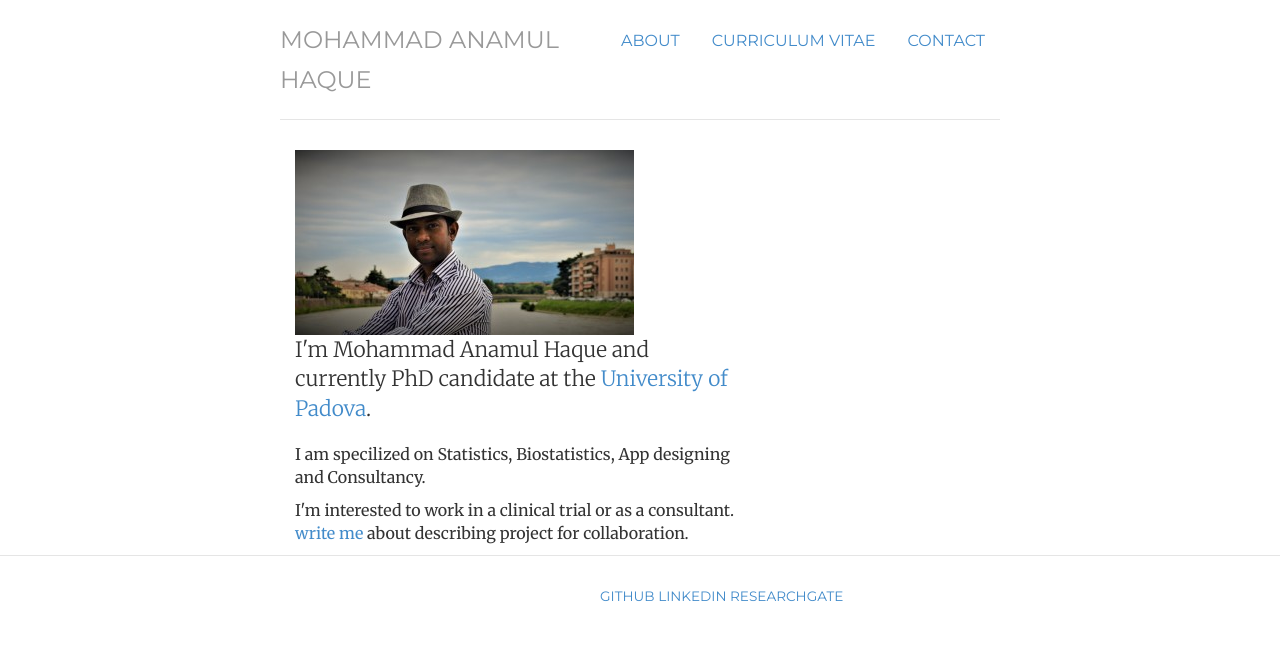
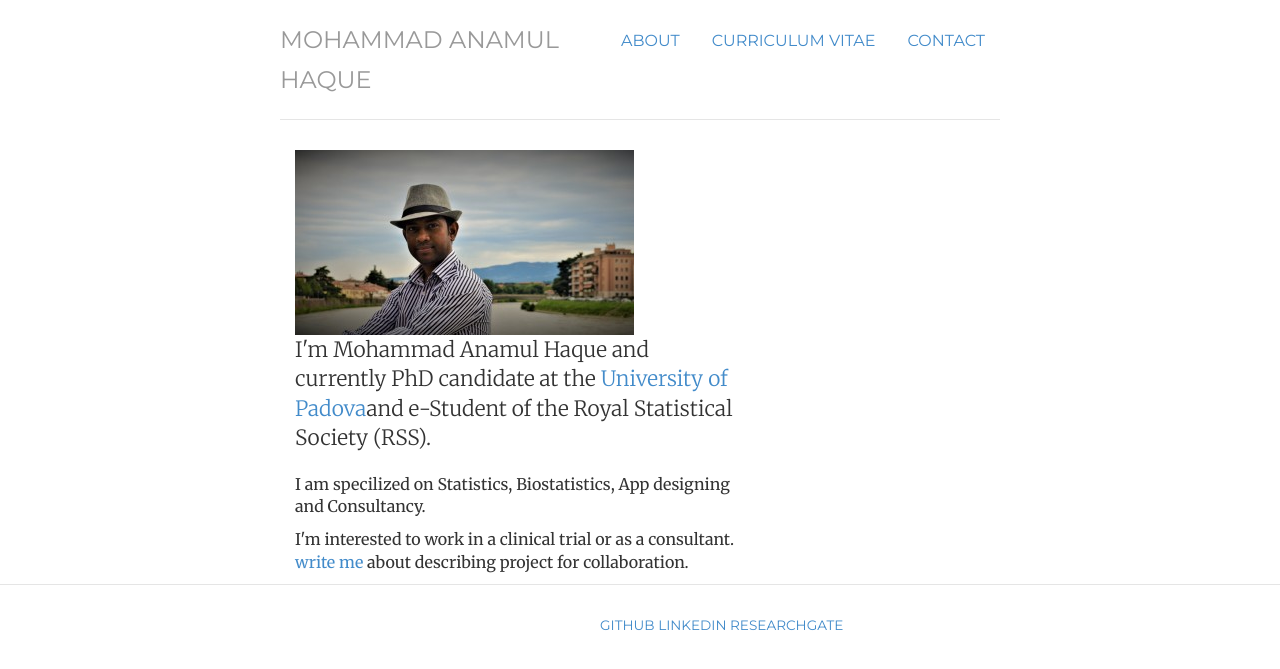
Before and after one commit to haquemdanamul/haquemdanamul, a Jekyll site: the page built from index.html, in a window 1280 px wide. Shown: the top 669 px of the page. Built offline with Jekyll 4.4.1, drawn with Linux system fonts in a browser that asks for light colours; nearby versions of some CDN libraries; library files that are not in the unit come from our copies.

Commit message:
Update index.html

```diff
--- a/index.html
+++ b/index.html
@@ -17,7 +17,8 @@ description: Haque is a Biostatistician and currently PhD candidate.
 </div>
 
 	<div class="col-sm-8">
-	<p class="lead">I'm <span itemprop="name">Mohammad Anamul Haque</span> and currently PhD candidate at <span itemprop="affiliation">the <a href="https://www.stat.unipd.it/ricerca/mohammad-anamul-haque">University of Padova</a></span>.</p>
+	<p class="lead">I'm <span itemprop="name">Mohammad Anamul Haque</span> and currently PhD candidate at <span itemprop="affiliation">the <a href="https://www.stat.unipd.it/ricerca/mohammad-anamul-haque">University of Padova</a></span>and
+	e-Student of the Royal Statistical Society (RSS). </p>
 	<p>I am specilized on <span itemprop="title">Statistics</span>, <span itemprop="title">Biostatistics</span>, <span itemprop="title">App designing</span> and <span itemprop="title">Consultancy.</span></p>
 
 	<p>I'm interested to work in a <span itemprop="title"> clinical trial or as a consultant</span>. <a href="contact">write me</a> about describing project for collaboration.</p>
```
